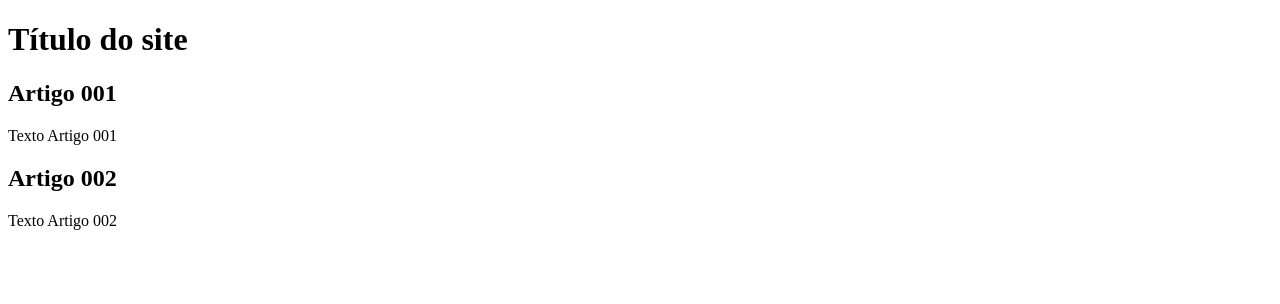
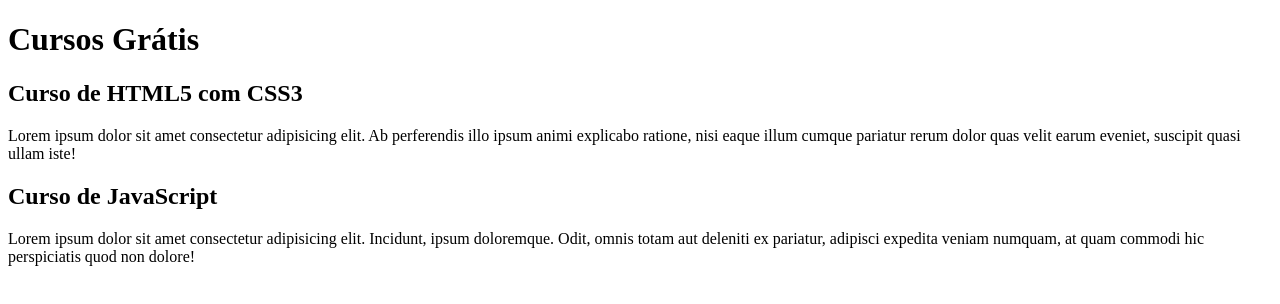
Before and after one commit to VictorTiago/site-project, a plain HTML site: page index.html in a window 1280 px wide. Drawn offline with Linux system fonts and the light colour scheme.

Commit message:
add-conteudo
comecei a escrever o conteúdo

```diff
--- a/index.html
+++ b/index.html
@@ -8,15 +8,15 @@
 <body>
     <main>
         <header>
-            <h1>Título do site</h1>
+            <h1>Cursos Grátis</h1>
         </header>
         <article>
-            <h2>Artigo 001</h2>
-            <p>Texto Artigo 001</p>
+            <h2>Curso de HTML5 com CSS3</h2>
+            <p>Lorem ipsum dolor sit amet consectetur adipisicing elit. Ab perferendis illo ipsum animi explicabo ratione, nisi eaque illum cumque pariatur rerum dolor quas velit earum eveniet, suscipit quasi ullam iste!</p>
         </article>
         <article>
-            <h2>Artigo 002</h2>
-            <p>Texto Artigo 002</p>
+            <h2>Curso de JavaScript</h2>
+            <p>Lorem ipsum dolor sit amet consectetur adipisicing elit. Incidunt, ipsum doloremque. Odit, omnis totam aut deleniti ex pariatur, adipisci expedita veniam numquam, at quam commodi hic perspiciatis quod non dolore!</p>
         </article>
     </main>
 </body>
```
